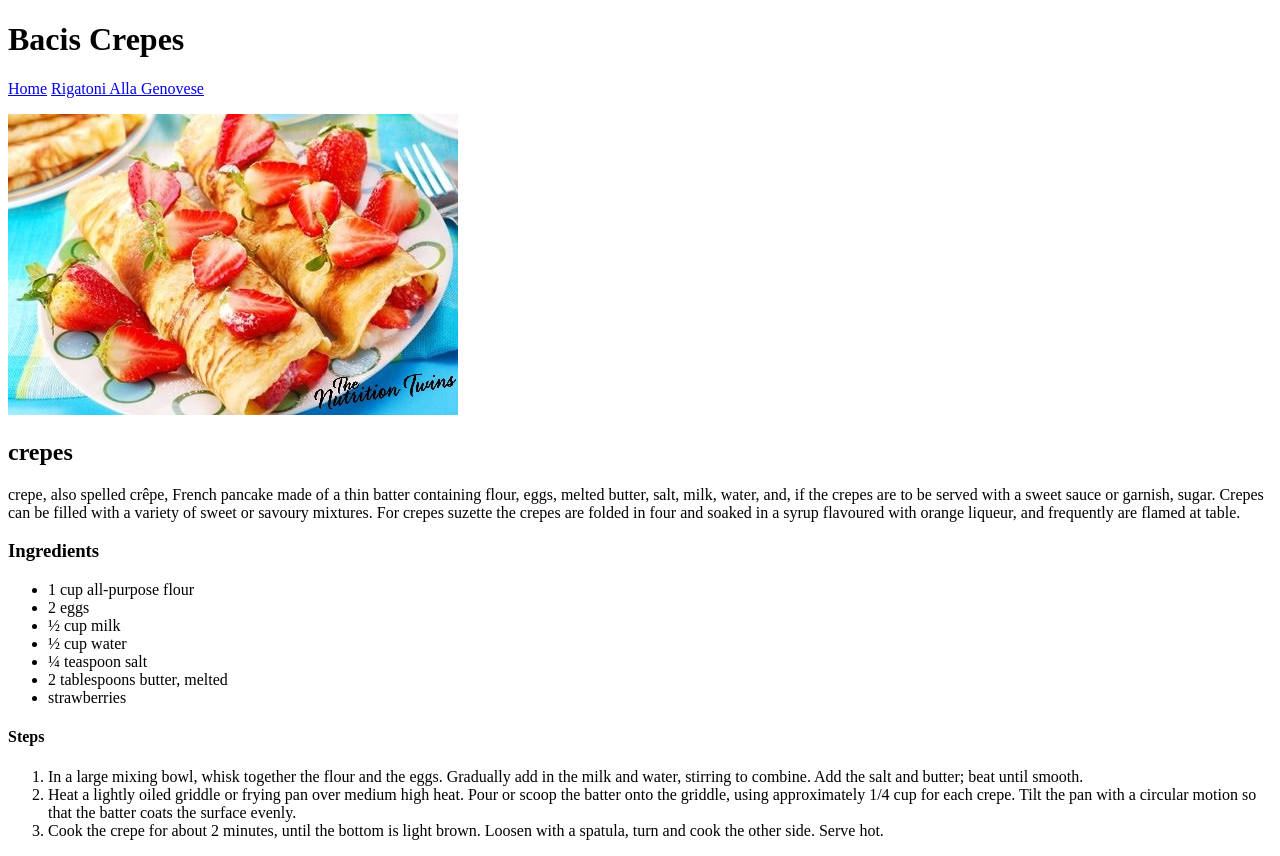
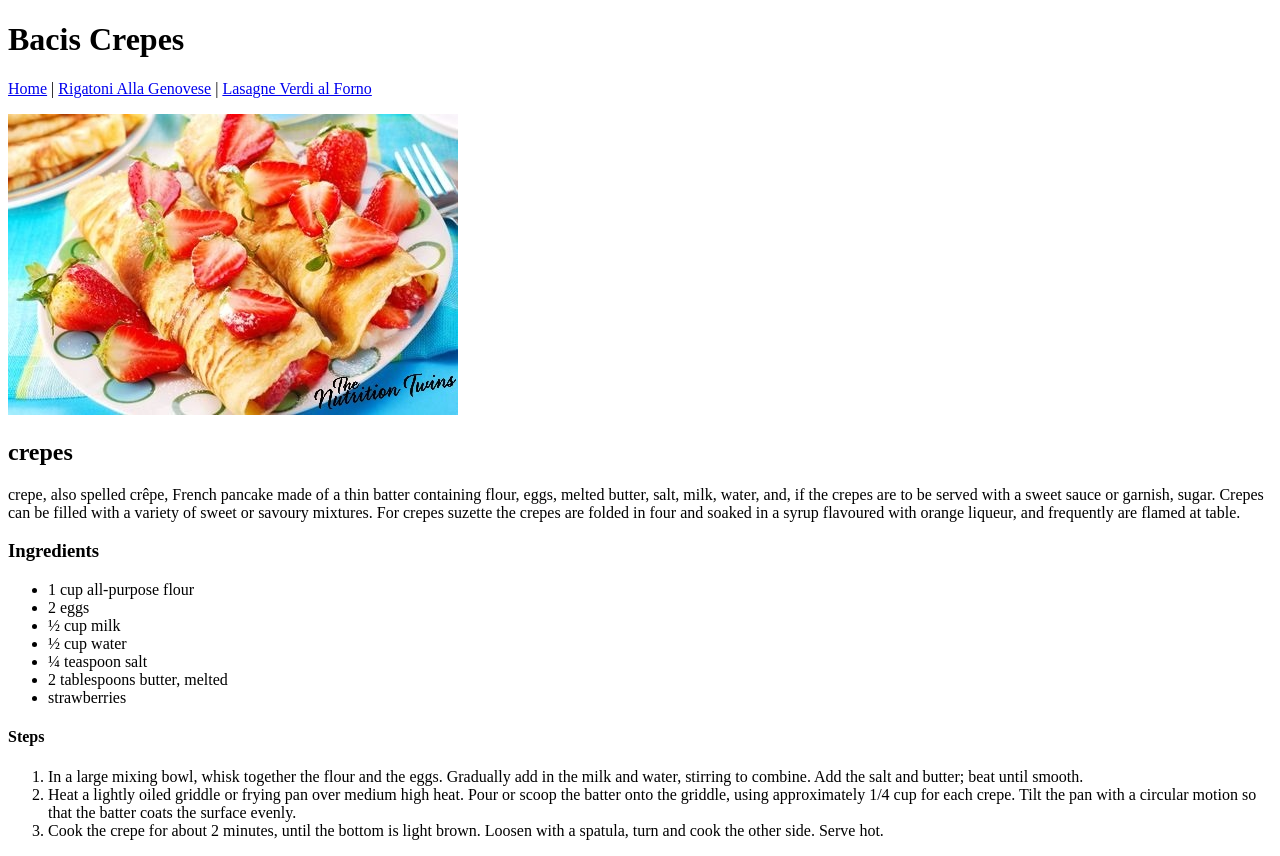
Before and after one commit to bookjukies/odin-recipes, a plain HTML site: page recipes/basic-crepes.html in a window 1280 px wide. Drawn offline with Linux system fonts and the light colour scheme.

Commit message:
index.html

```diff
--- a/recipes/basic-crepes.html
+++ b/recipes/basic-crepes.html
@@ -8,8 +8,9 @@
     <h1>Bacis Crepes</h1>
 
     <nav>
-        <a href="./../index.html">Home</a>
-        <a href="./rigatoni-alla-genovese.html">Rigatoni Alla Genovese</a>
+        <a href="./../index.html">Home</a><a> |</a>
+        <a href="./rigatoni-alla-genovese.html">Rigatoni Alla Genovese</a><a> |</a>
+        <a href="./lasagne-verdi-al-forno.html">Lasagne Verdi al Forno</a>
     </nav>
 
     <p></p>
```
Also changed, not shown: index.html (+1 -0 lines), recipes/rigatoni-alla-genovese.html (+5 -4 lines), images/lasagne.jpeg (added).
